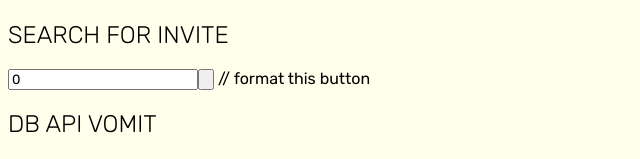
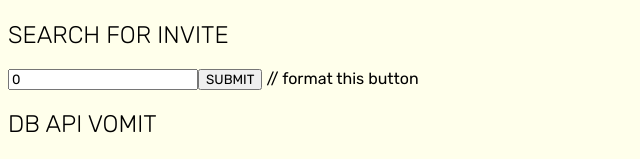
Before and after one commit to skelly7681/Capstone-Project, a Vue app in the folder vue/: page /viewInvites in a window 1280 px wide. Shown: the part 144-303 px from the top of the page, without its empty margins (0-640 px from the left). Built offline with nearby package versions, Linux system fonts and the light colour scheme; no server answers; sample sign-in values are in the browser's storage.

Commit message:
Button format and stuff

```diff
--- a/vue/src/components/PendingInvitation.vue
+++ b/vue/src/components/PendingInvitation.vue
@@ -11,9 +11,9 @@
     <!--THIS IS A TEST!!! TESTING PULLING INVITE INFO FROM DB USING INVITE ID-->
 
         <h2>SEARCH FOR INVITE</h2>
-        <form>
+        <form @submit="findInviteById">
             <input type="text" v-model="searchInviteId" placeholder="invite id" id="inviteSearch" />
-            <input type="button" v-on:click="findInviteById()"/>  // format this button
+            <button type="button" v-on:click="findInviteById()">SUBMIT</button>  // format this button
         </form>
 
     <h2>DB API VOMIT</h2>
```
